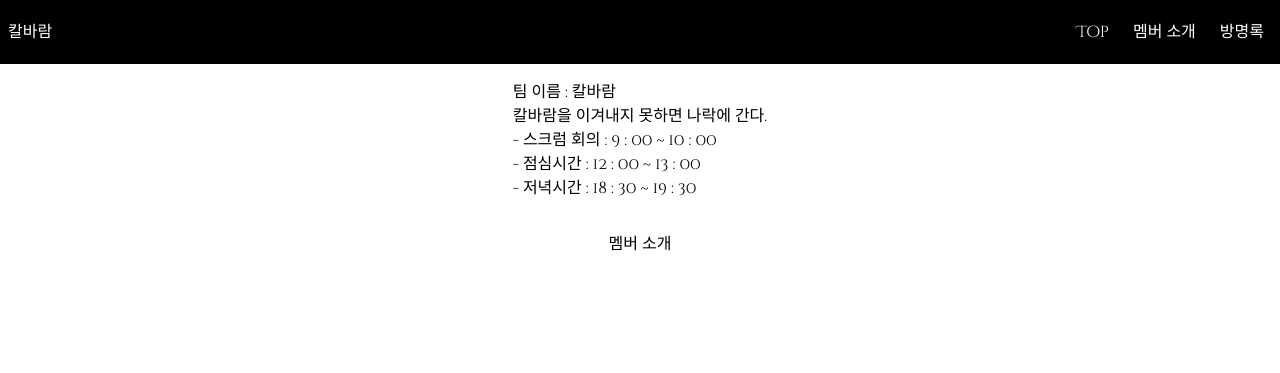
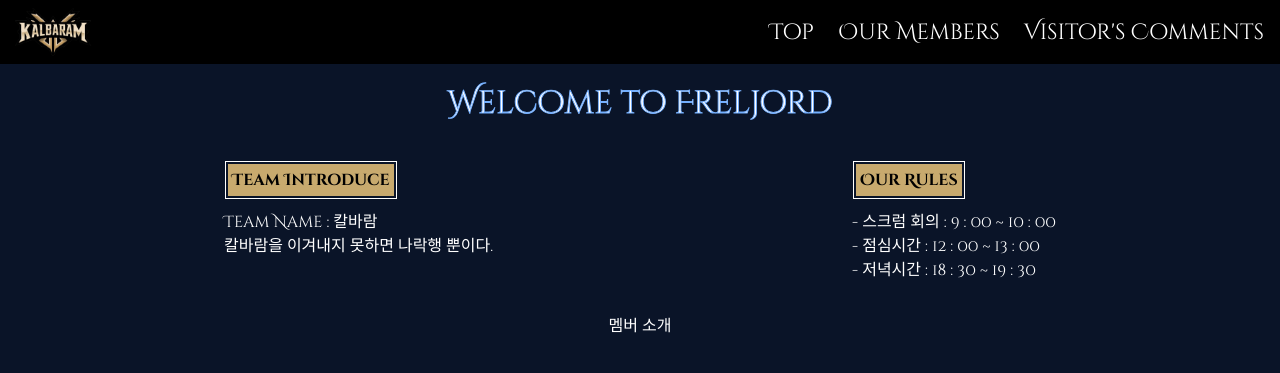
Before and after one commit to sharp-wind/SharpWind, a website: page main/index.html in a window 1280 px wide. Shown: the top 373 px of the page. Drawn offline with Linux system fonts and the light colour scheme.

Commit message:
mainpage styling

```diff
--- a/main/index.html
+++ b/main/index.html
@@ -9,13 +9,15 @@
         <link href="../dist/styles.css" rel="stylesheet">
         <link href="../src/styles.css" rel="stylesheet">
     </head>
-    <body>
+    <body class="bg-[rgb(10,20,40)]">
         <header class="fixed top-0 left-0 w-full z-[100]">
             <div class="site-top w-full h-[64px] p-[8px] bg-black justify-between text-white flex">
                 <!-- 사이트 헤더 블럭 -->
-                <div class="top-left flex items-center">
-                    <div class="site-logo"></div>
-                    <a href="index.html" class="site-name">칼바람</a>
+                <div class="top-left flex items-center overflow-hidden">
+                    <a href="index.html" class="site-logo">
+                        <img src="../images/SharpWind-logo-final.png" class="h-[90px] w-[90px]">
+                    </a>
+                    <!-- <a href="index.html" class="site-name">칼바람</a>  -->
                 </div>
                 <div class="top-right flex">
                     <div class="top-nav flex">
@@ -24,30 +26,42 @@
                                 Top
                             </div>
                             <div class="quick-nav nav2">
-                                멤버 소개
+                                Our Members
                             </div>
                             <div class="quick-nav nav3">
-                                방명록
+                                Visitor's Comments
                             </div>
                         </div>
                     </div>
                 </div>
             </div>
         </header>
-        <main>
-            <div class="site-main relative mt-[80px] items-center flex flex-col gap-[32px] h-[3200px]">
+        <main class="flex justify-center text-white">
+            <div class="site-main relative mt-[80px] min-w-[320px] w-[65%] items-center flex flex-col gap-[32px] h-[3200px]">
                 <!-- 사이트 메인 블럭 -->
-                <div class="introduce-team">
+                <label class="text-white text-shadow-[0_0_3px_black] text-[32px]"
+                style="-webkit-text-stroke-width: 0.9px; -webkit-text-stroke-color: rgba(115, 175, 255, 1)">
+                    Welcome to Freljord
+                </label>
+                <div class="flex w-full justify-between gap-[32px]">
                     <!-- 팀 소개 -->
-                    <div>
-                        <div class="box-name">
-                            팀 이름 : 칼바람
+                    <div class="flex flex-col">
+                        <label class="w-fit mt-[2px] mx-[2px] mb-[12px] p-[4px] border-[2px] border-[rgb(10,20,40)] shadow-[0_0_0_1px_white] bg-[rgb(200,170,110)] text-black font-semibold">
+                            Team Introduce
+                        </label>
+                        <div class="">
+                            Team Name : 칼바람
                         </div>
-                        <div class="box-description">
-                            칼바람을 이겨내지 못하면 나락에 간다.
+                        <div class="">
+                            <div>
+                                칼바람을 이겨내지 못하면 나락행 뿐이다.
+                            </div>
                         </div>
                     </div>
-                    <div class="box-rule">
+                    <div class="flex flex-col">
+                        <label class="w-fit mt-[2px] mx-[2px] mb-[12px] p-[4px] border-[2px] border-[rgb(10,20,40)] shadow-[0_0_0_1px_white] bg-[rgb(200,170,110)] text-black font-semibold">
+                            Our Rules
+                        </label>
                         <div>- 스크럼 회의 : 9 : 00 ~ 10 : 00</div>
                         <div>- 점심시간 : 12 : 00 ~ 13 : 00</div>
                         <div>- 저녁시간 : 18 : 30 ~ 19 : 30</div>
--- a/src/styles.css
+++ b/src/styles.css
@@ -14,12 +14,16 @@
 
 .quick-nav {
     padding: 8px;
+    font-size: 22px;
     border-radius: 12px;
     cursor: pointer;
     transition-timing-function: cubic-bezier(0.075, 0.82, 0.165, 1);
+    white-space: nowrap;
 }
 
 .quick-nav:hover {
-    color: rgb(200, 170, 110);
-    background-color: rgba(200, 170, 110, 0.05);
+    color: black;
+    background-color: rgba(200, 170, 110, 0.1);
+    -webkit-text-stroke-width: 1px;
+    -webkit-text-stroke-color: rgb(200, 170, 110);
 }
```
Also changed, not shown: dist/styles.css, images/SharpWind-logo-final.png (added), images/SharpWind-logo.webp (added), images/SharpWind-logo2.png (added), images/image_transparent_background.png (added), 2 other files.
